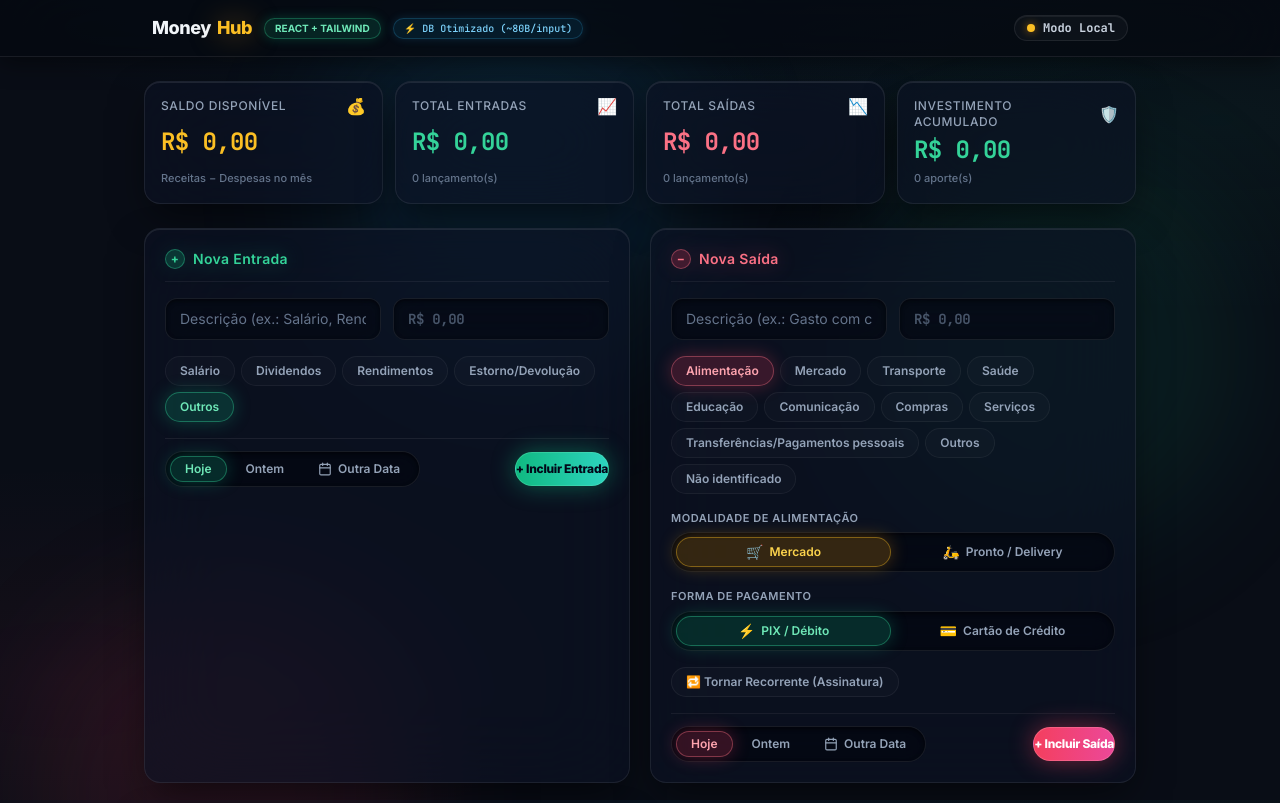
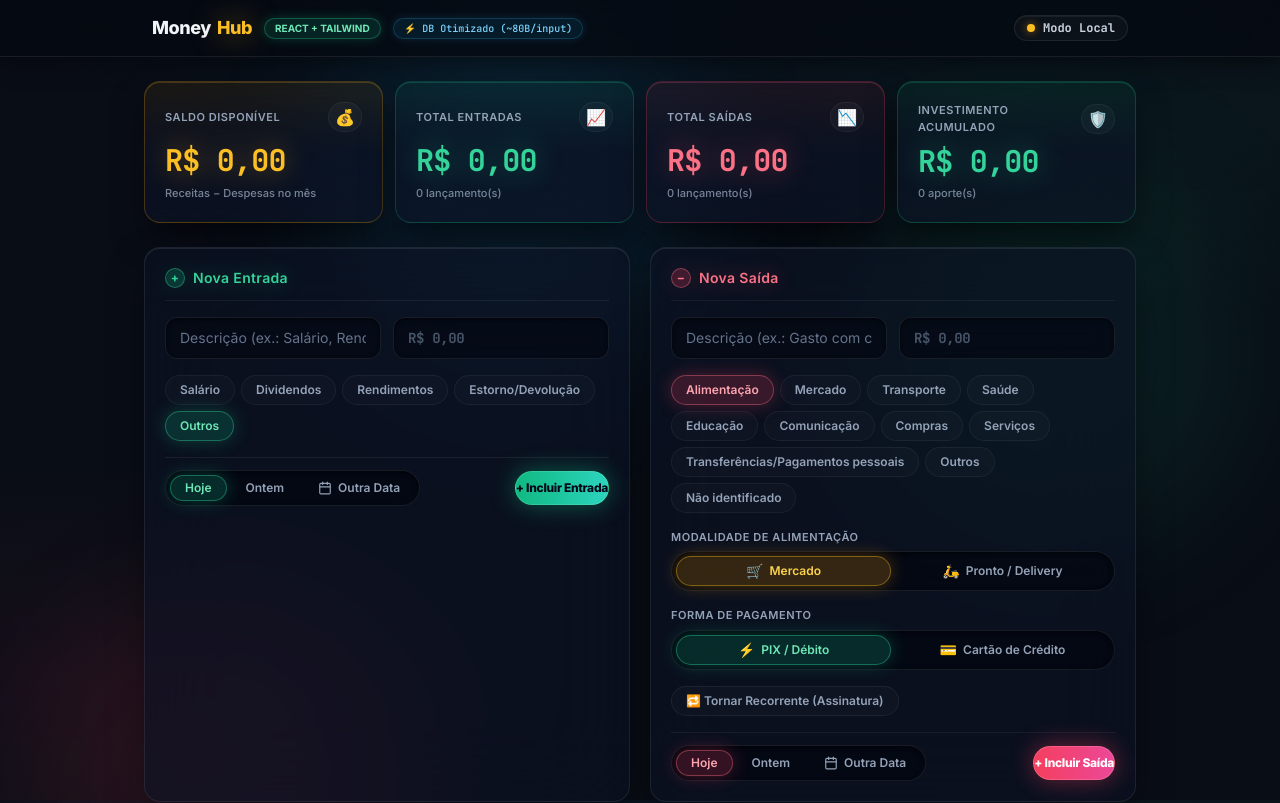
Before and after one commit to joaojorte/MoneyHub, a React (Vite) app: page / in a window 1280 px wide. Shown: the top 803 px of the page. Built offline with nearby package versions, Linux system fonts and the light colour scheme; no server answers.

Commit message:
auto-sync: atualizar src/components/ui/StatCard.jsx

```diff
--- a/src/components/ui/StatCard.jsx
+++ b/src/components/ui/StatCard.jsx
@@ -8,31 +8,37 @@ export function StatCard({
   accent = 'default',
   className = ''
 }) {
-  const accentGlow = {
-    income: 'border-emerald-500/20 hover:border-emerald-500/40',
-    expense: 'border-rose-500/20 hover:border-rose-500/40',
-    brand: 'border-amber-500/20 hover:border-amber-500/40',
-    default: 'border-border-subtle hover:border-border-hover'
+  const accentCardStyles = {
+    income: 'border-emerald-500/25 hover:border-emerald-400/40 bg-gradient-to-b from-emerald-500/[0.08] via-[#0C1326]/70 to-[#0C1326]/60 shadow-[inset_0_1px_0_0_rgba(52,211,153,0.2),0_16px_36px_-6px_rgba(0,0,0,0.6)]',
+    expense: 'border-rose-500/25 hover:border-rose-400/40 bg-gradient-to-b from-rose-500/[0.08] via-[#0C1326]/70 to-[#0C1326]/60 shadow-[inset_0_1px_0_0_rgba(251,113,133,0.2),0_16px_36px_-6px_rgba(0,0,0,0.6)]',
+    brand: 'border-amber-500/25 hover:border-amber-400/40 bg-gradient-to-b from-amber-500/[0.08] via-[#0C1326]/70 to-[#0C1326]/60 shadow-[inset_0_1px_0_0_rgba(251,191,36,0.2),0_16px_36px_-6px_rgba(0,0,0,0.6)]',
+    default: 'border-white/[0.08] hover:border-white/[0.16] bg-[#0C1326]/60 shadow-[inset_0_1px_0_0_rgba(255,255,255,0.08),0_16px_36px_-6px_rgba(0,0,0,0.6)]'
   };
 
-  const textAccent = {
-    income: 'text-emerald-400',
-    expense: 'text-rose-400',
-    brand: 'text-amber-400',
+  const textAccentStyles = {
+    income: 'text-emerald-400 drop-shadow-[0_0_14px_rgba(16,185,129,0.45)]',
+    expense: 'text-rose-400 drop-shadow-[0_0_14px_rgba(244,63,94,0.45)]',
+    brand: 'text-amber-400 drop-shadow-[0_0_14px_rgba(245,158,11,0.45)]',
     default: 'text-white'
   };
 
   return (
-    <div className={`glass-panel p-4 flex flex-col justify-between transition-all duration-200 ${accentGlow[accent] || accentGlow.default} ${className}`}>
-      <div className="flex items-center justify-between text-slate-400 mb-1">
-        <span className="text-xs font-medium uppercase tracking-wider">{title}</span>
-        {icon && <span className="text-base leading-none">{icon}</span>}
+    <div className={`p-4 sm:p-5 rounded-2xl backdrop-blur-2xl border flex flex-col justify-between transition-all duration-300 group hover:-translate-y-0.5 ${accentCardStyles[accent] || accentCardStyles.default} ${className}`}>
+      <div className="flex items-center justify-between text-slate-400 mb-2">
+        <span className="text-[11px] font-semibold uppercase tracking-wider text-slate-400 group-hover:text-slate-300 transition-colors">
+          {title}
+        </span>
+        {icon && (
+          <span className="text-base leading-none p-1.5 rounded-full bg-white/[0.03] border border-white/[0.05]">
+            {icon}
+          </span>
+        )}
       </div>
-      <div className={`text-xl sm:text-2xl font-mono font-bold tabular-nums tracking-tight ${textAccent[accent] || textAccent.default}`}>
+      <div className={`text-xl sm:text-2xl lg:text-3xl font-mono font-bold tabular-nums tracking-tight ${textAccentStyles[accent] || textAccentStyles.default}`}>
         {value}
       </div>
       {subtitle && (
-        <div className="text-[11px] text-slate-500 font-medium mt-1">
+        <div className="text-[11px] text-slate-400/80 font-medium mt-1.5">
           {subtitle}
         </div>
       )}
```
